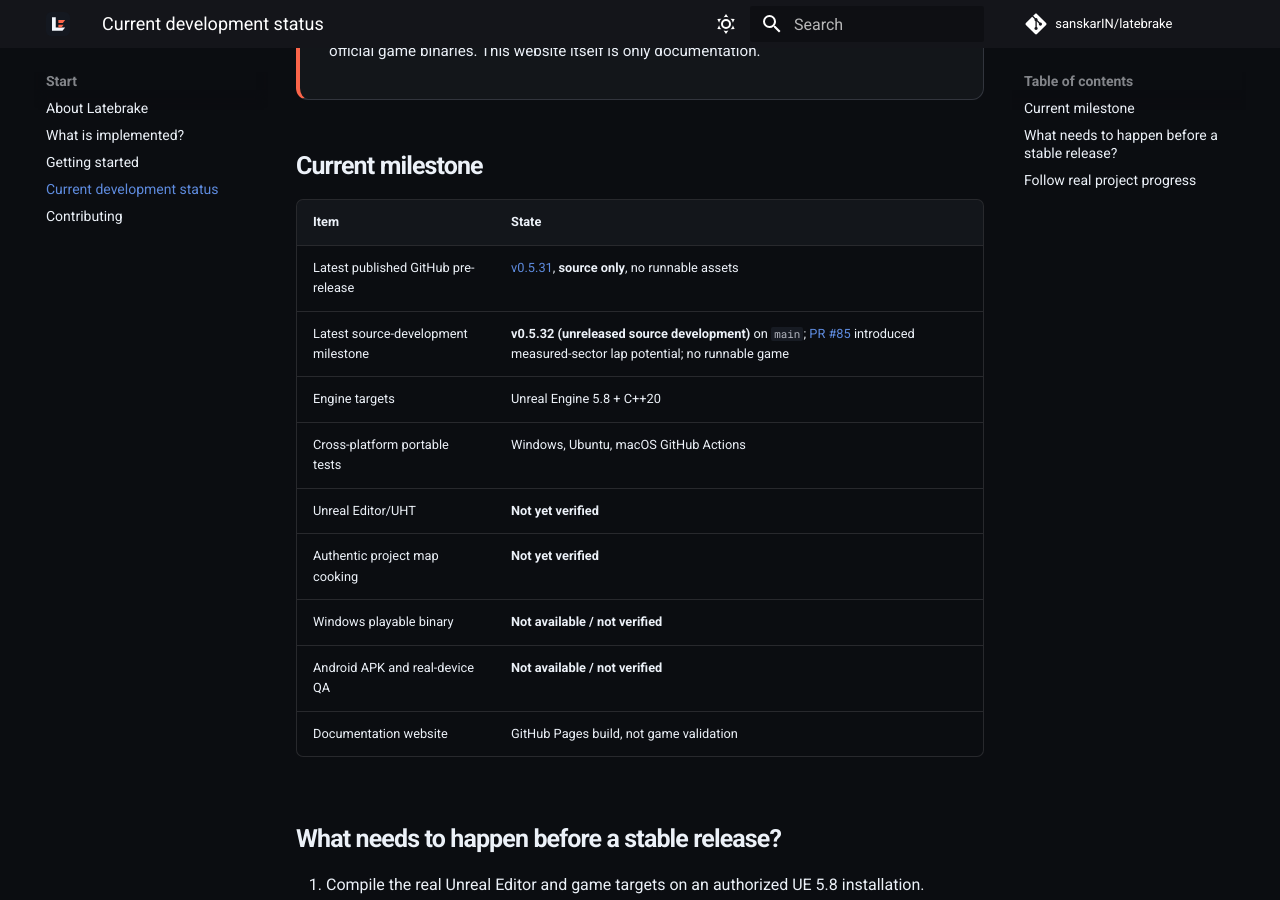
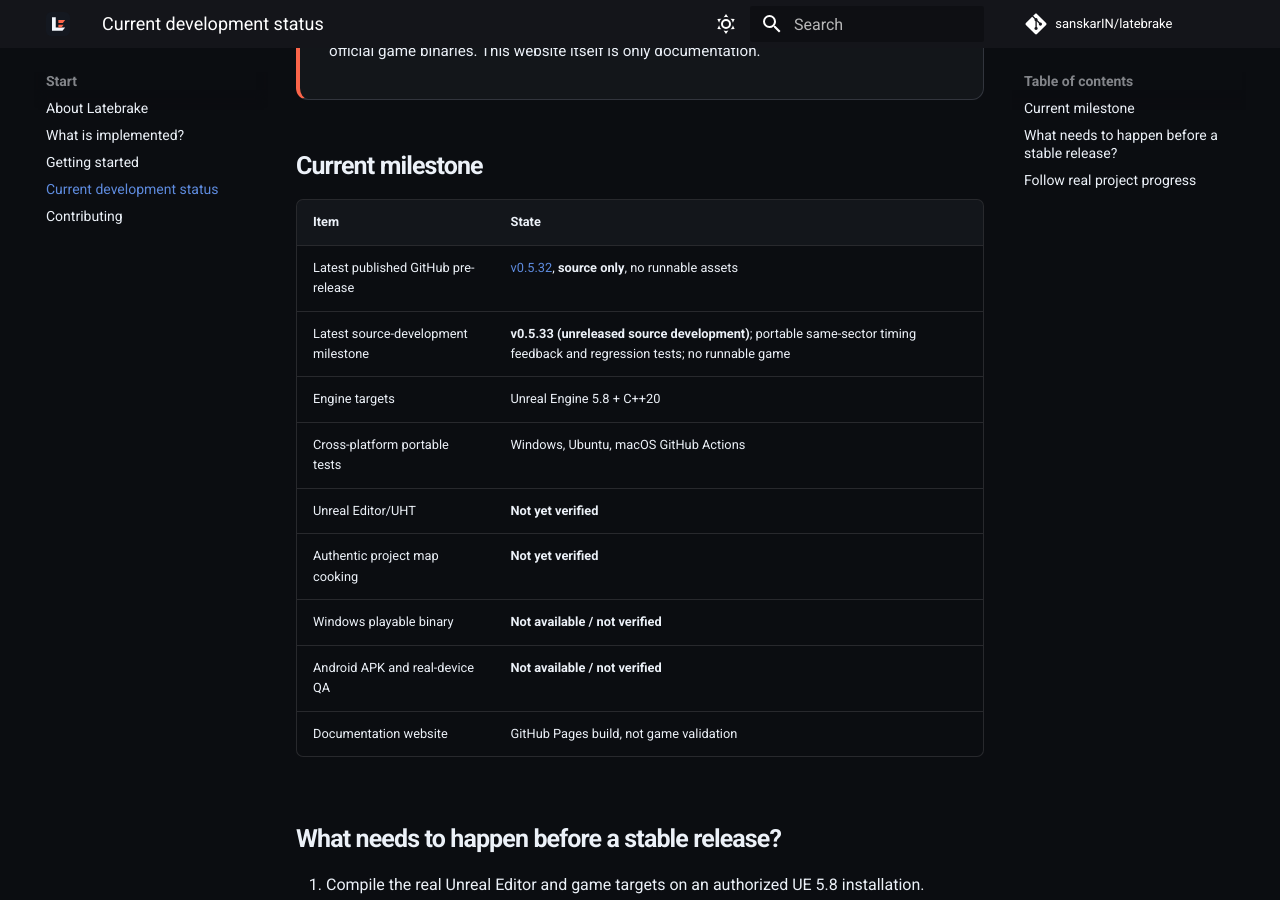
Before and after one commit to sanskarIN/latebrake, an MkDocs documentation site: the page built from docs/development-status.md, in a window 1280 px wide and 900 px high, scrolled down 308 px. Built offline with MkDocs 1.6.1 and Material for MkDocs 9.7.7, drawn with Linux system fonts in a browser that asks for light colours; comment, search, counter and statistics services are not loaded.

Commit message:
docs(v0.5.33): sync published v0.5.32 and unreleased timing feature (docs/development-status.md)

```diff
--- a/docs/development-status.md
+++ b/docs/development-status.md
@@ -9,8 +9,8 @@
 
 | Item | State |
 | --- | --- |
-| Latest published GitHub pre-release | [v0.5.31](https://github.com/sanskarIN/latebrake/releases/tag/v0.5.31), **source only**, no runnable assets |
-| Latest source-development milestone | **v0.5.32 (unreleased source development)** on `main`; [PR #85](https://github.com/sanskarIN/latebrake/pull/85) introduced measured-sector lap potential; no runnable game |
+| Latest published GitHub pre-release | [v0.5.32](https://github.com/sanskarIN/latebrake/releases/tag/v0.5.32), **source only**, no runnable assets |
+| Latest source-development milestone | **v0.5.33 (unreleased source development)**; portable same-sector timing feedback and regression tests; no runnable game |
 | Engine targets | Unreal Engine 5.8 + C++20 |
 | Cross-platform portable tests | Windows, Ubuntu, macOS GitHub Actions |
 | Unreal Editor/UHT | **Not yet verified** |
```
